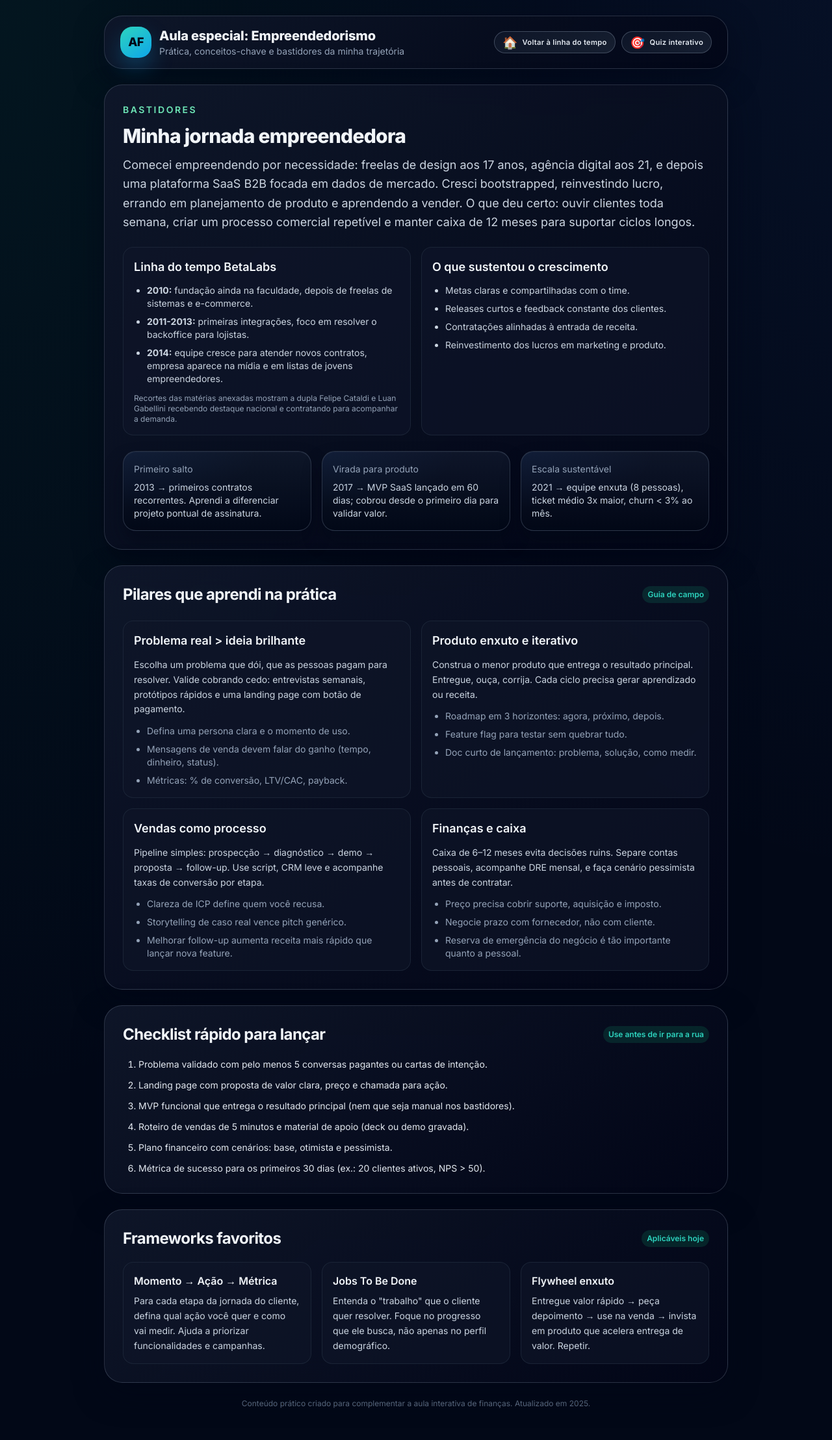
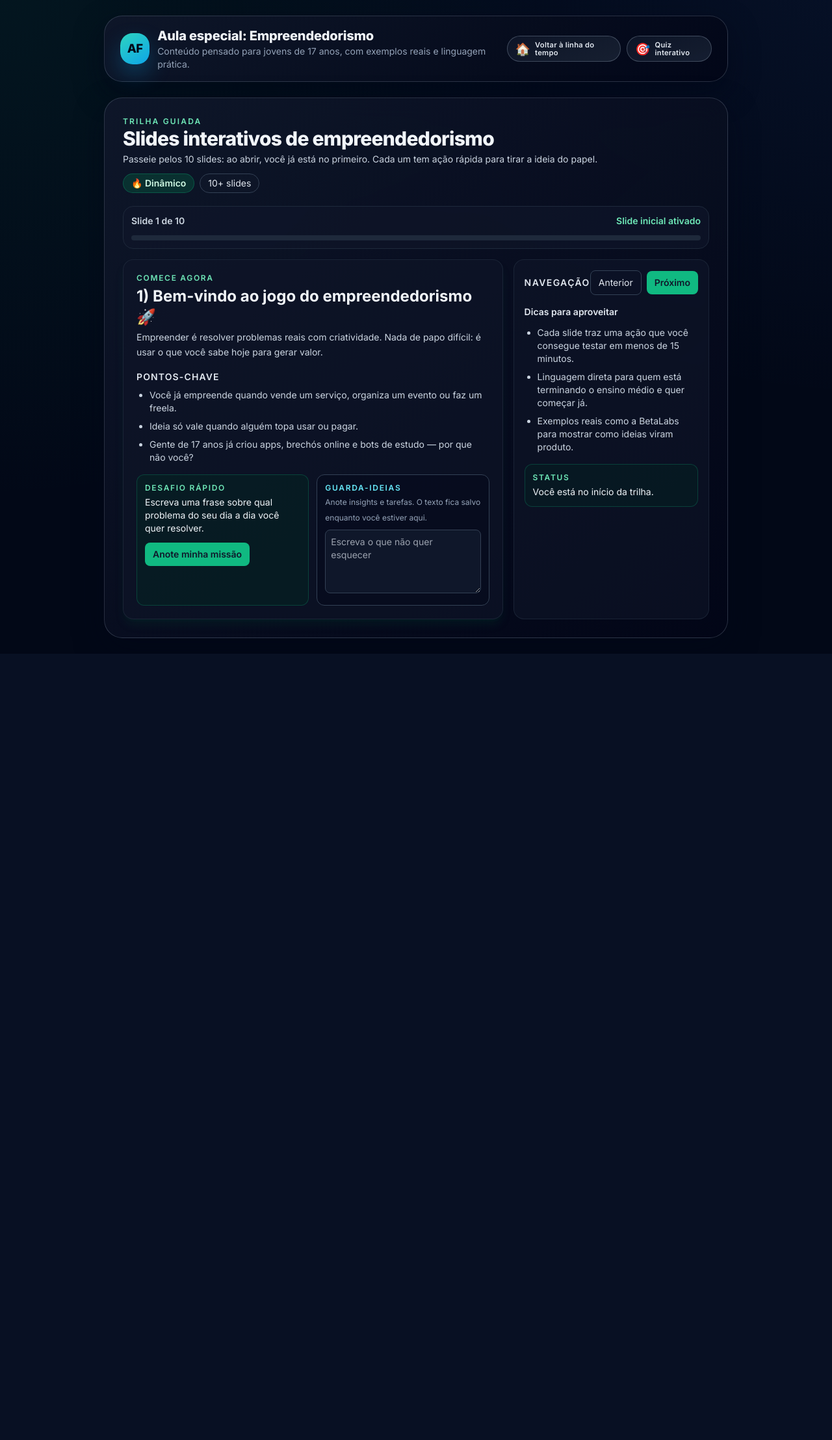
Before and after one commit to gabellini/financas, a PHP site: page /empreendedorismo.php in a window 1280 px wide. Shown: the whole page at 65% size. After the commit the page ends 1006 px from the top, so only its background shows below. Run offline with PHP 8.4, Linux system fonts and the light colour scheme; some libraries are stand-ins or nearby versions.

Commit message:
Create interactive entrepreneurship slides

```diff
--- a/empreendedorismo.php
+++ b/empreendedorismo.php
@@ -17,7 +17,7 @@
         <div class="header-brand__badge">AF</div>
         <div class="min-w-0">
           <h1 class="header-title text-lg sm:text-xl font-extrabold text-slate-100">Aula especial: Empreendedorismo</h1>
-          <p class="header-subtitle text-xs sm:text-sm text-slate-400">Prática, conceitos-chave e bastidores da minha trajetória</p>
+          <p class="header-subtitle text-xs sm:text-sm text-slate-400">Conteúdo pensado para jovens de 17 anos, com exemplos reais e linguagem prática.</p>
         </div>
       </div>
       <nav class="header-controls" aria-label="Navegação secundária">
@@ -36,134 +36,274 @@
       </nav>
     </header>
 
-    <section class="glass-panel p-5 lg:p-7 space-y-6">
-      <div class="flex flex-col gap-3">
-        <p class="text-sm text-emerald-300 font-semibold uppercase tracking-[0.18em]">Bastidores</p>
-        <h2 class="text-3xl font-black tracking-tight">Minha jornada empreendedora</h2>
-        <p class="text-slate-300 text-lg leading-relaxed">Comecei empreendendo por necessidade: freelas de design aos 17 anos, agência digital aos 21, e depois uma plataforma SaaS B2B focada em dados de mercado. Cresci bootstrapped, reinvestindo lucro, errando em planejamento de produto e aprendendo a vender. O que deu certo: ouvir clientes toda semana, criar um processo comercial repetível e manter caixa de 12 meses para suportar ciclos longos.</p>
-      </div>
-
-      <div class="grid grid-cols-1 md:grid-cols-2 gap-4">
-        <div class="p-4 border border-slate-800/80 rounded-2xl bg-slate-900/60 space-y-3">
-          <h3 class="font-semibold text-lg">Linha do tempo BetaLabs</h3>
-          <ul class="list-disc ml-5 text-sm text-slate-300 space-y-2">
-            <li><strong>2010:</strong> fundação ainda na faculdade, depois de freelas de sistemas e e-commerce.</li>
-            <li><strong>2011-2013:</strong> primeiras integrações, foco em resolver o backoffice para lojistas.</li>
-            <li><strong>2014:</strong> equipe cresce para atender novos contratos, empresa aparece na mídia e em listas de jovens empreendedores.</li>
-          </ul>
-          <p class="text-xs text-slate-400">Recortes das matérias anexadas mostram a dupla Felipe Cataldi e Luan Gabellini recebendo destaque nacional e contratando para acompanhar a demanda.</p>
+    <section class="glass-panel p-5 lg:p-7 space-y-5">
+      <div class="flex flex-wrap gap-3 items-center justify-between">
+        <div>
+          <p class="text-xs uppercase tracking-[0.18em] text-emerald-300 font-semibold">Trilha guiada</p>
+          <h2 class="text-3xl font-black tracking-tight">Slides interativos de empreendedorismo</h2>
+          <p class="text-slate-300 text-sm mt-1">Passeie pelos 10 slides: ao abrir, você já está no primeiro. Cada um tem ação rápida para tirar a ideia do papel.</p>
         </div>
-        <div class="p-4 border border-slate-800/80 rounded-2xl bg-slate-900/60 space-y-3">
-          <h3 class="font-semibold text-lg">O que sustentou o crescimento</h3>
-          <ul class="list-disc ml-5 text-sm text-slate-300 space-y-2">
-            <li>Metas claras e compartilhadas com o time.</li>
-            <li>Releases curtos e feedback constante dos clientes.</li>
-            <li>Contratações alinhadas à entrada de receita.</li>
-            <li>Reinvestimento dos lucros em marketing e produto.</li>
-          </ul>
+        <div class="flex items-center gap-2 text-sm text-slate-400">
+          <span class="inline-flex items-center gap-1 px-3 py-1 rounded-full bg-emerald-900/50 border border-emerald-500/30 text-emerald-100 font-semibold">🔥 Dinâmico</span>
+          <span class="inline-flex items-center gap-1 px-3 py-1 rounded-full bg-slate-900/70 border border-slate-700 text-slate-200">10+ slides</span>
         </div>
       </div>
 
-      <div class="grid grid-cols-1 md:grid-cols-3 gap-4">
-        <div class="metric-card p-4 space-y-2">
-          <div class="kpi">Primeiro salto</div>
-          <p class="text-slate-300 text-sm">2013 → primeiros contratos recorrentes. Aprendi a diferenciar projeto pontual de assinatura.</p>
+      <div class="space-y-4">
+        <div class="w-full bg-slate-900/60 border border-slate-800 rounded-2xl p-3">
+          <div class="flex items-center justify-between text-sm text-slate-300">
+            <span id="slideLabel" class="font-semibold">Slide 1 de 10</span>
+            <span id="slideMood" class="text-emerald-300 font-semibold">Começando agora</span>
+          </div>
+          <div class="mt-3 h-2 bg-slate-800 rounded-full overflow-hidden">
+            <div id="slideProgress" class="h-full bg-gradient-to-r from-emerald-400 to-cyan-400 rounded-full transition-all duration-500" style="width: 0%;"></div>
+          </div>
         </div>
-        <div class="metric-card p-4 space-y-2">
-          <div class="kpi">Virada para produto</div>
-          <p class="text-slate-300 text-sm">2017 → MVP SaaS lançado em 60 dias; cobrou desde o primeiro dia para validar valor.</p>
-        </div>
-        <div class="metric-card p-4 space-y-2">
-          <div class="kpi">Escala sustentável</div>
-          <p class="text-slate-300 text-sm">2021 → equipe enxuta (8 pessoas), ticket médio 3x maior, churn &lt; 3% ao mês.</p>
+
+        <div class="grid grid-cols-1 lg:grid-cols-[2fr_1fr] gap-4">
+          <article class="p-5 border border-slate-800/80 rounded-2xl bg-slate-900/60 space-y-4 shadow-lg shadow-emerald-900/20">
+            <header class="space-y-1">
+              <p id="slideTag" class="text-xs uppercase tracking-[0.14em] text-emerald-300 font-semibold">Ação</p>
+              <h3 id="slideTitle" class="text-2xl font-bold">Título do slide</h3>
+              <p id="slideSummary" class="text-slate-300 text-sm leading-relaxed">Resumo do slide aparece aqui.</p>
+            </header>
+            <div>
+              <h4 class="text-sm font-semibold text-slate-200 uppercase tracking-[0.08em]">Pontos-chave</h4>
+              <ul id="slideBullets" class="mt-2 space-y-2 list-disc ml-5 text-slate-300 text-sm"></ul>
+            </div>
+            <div class="grid grid-cols-1 sm:grid-cols-2 gap-3">
+              <div class="p-3 rounded-xl border border-emerald-500/25 bg-emerald-950/40">
+                <div class="text-xs uppercase tracking-[0.14em] text-emerald-300 font-semibold">Desafio rápido</div>
+                <p id="slideAction" class="text-sm text-slate-100 mt-1">Ação prática do slide.</p>
+                <button id="actionButton" class="mt-3 inline-flex items-center gap-2 px-3 py-2 rounded-lg bg-emerald-500 text-slate-900 font-semibold text-sm hover:bg-emerald-400 transition">Marcar como concluído</button>
+              </div>
+              <div class="p-3 rounded-xl border border-slate-700 bg-slate-950/40 space-y-2">
+                <div class="text-xs uppercase tracking-[0.14em] text-cyan-300 font-semibold">Guarda-ideias</div>
+                <label for="anotacoes" class="text-xs text-slate-400">Anote insights e tarefas. O texto fica salvo enquanto você estiver aqui.</label>
+                <textarea id="anotacoes" class="w-full mt-1 rounded-lg bg-slate-900 border border-slate-700 text-slate-100 text-sm p-2 focus:outline-none focus:ring-2 focus:ring-emerald-500" rows="4" placeholder="Escreva o que não quer esquecer"></textarea>
+              </div>
+            </div>
+          </article>
+
+          <aside class="p-4 border border-slate-800/80 rounded-2xl bg-slate-900/60 space-y-4">
+            <div class="flex items-center justify-between">
+              <h4 class="text-sm font-semibold uppercase tracking-[0.1em] text-slate-200">Navegação</h4>
+              <div class="flex items-center gap-2">
+                <button id="prevSlide" class="px-3 py-2 rounded-lg border border-slate-700 text-slate-200 hover:border-emerald-400 hover:text-emerald-100 transition text-sm">Anterior</button>
+                <button id="nextSlide" class="px-3 py-2 rounded-lg bg-emerald-500 text-slate-900 font-semibold text-sm hover:bg-emerald-400 transition">Próximo</button>
+              </div>
+            </div>
+            <div class="space-y-3 text-sm text-slate-300">
+              <p class="text-slate-200 font-semibold">Dicas para aproveitar</p>
+              <ul class="list-disc ml-5 space-y-2">
+                <li>Cada slide traz uma ação que você consegue testar em menos de 15 minutos.</li>
+                <li>Linguagem direta para quem está terminando o ensino médio e quer começar já.</li>
+                <li>Exemplos reais como a BetaLabs para mostrar como ideias viram produto.</li>
+              </ul>
+            </div>
+            <div class="p-3 rounded-xl border border-emerald-500/25 bg-emerald-950/30">
+              <p class="text-xs uppercase tracking-[0.14em] text-emerald-300 font-semibold">Status</p>
+              <p id="statusInfo" class="text-sm text-slate-100 mt-1">Você está no início da trilha.</p>
+            </div>
+          </aside>
         </div>
       </div>
     </section>
+  </div>
 
-    <section class="glass-panel p-5 lg:p-7 space-y-6">
-      <div class="flex items-center justify-between flex-wrap gap-2">
-        <h2 class="text-2xl font-bold tracking-tight">Pilares que aprendi na prática</h2>
-        <span class="tag">Guia de campo</span>
-      </div>
-      <div class="grid grid-cols-1 md:grid-cols-2 gap-4">
-        <article class="p-4 border border-slate-800/80 rounded-2xl bg-slate-900/60 space-y-3">
-          <h3 class="font-semibold text-lg">Problema real &gt; ideia brilhante</h3>
-          <p class="text-sm text-slate-300 leading-relaxed">Escolha um problema que dói, que as pessoas pagam para resolver. Valide cobrando cedo: entrevistas semanais, protótipos rápidos e uma landing page com botão de pagamento.</p>
-          <ul class="list-disc ml-5 text-sm text-slate-400 space-y-2">
-            <li>Defina uma persona clara e o momento de uso.</li>
-            <li>Mensagens de venda devem falar do ganho (tempo, dinheiro, status).</li>
-            <li>Métricas: % de conversão, LTV/CAC, payback.</li>
-          </ul>
-        </article>
-        <article class="p-4 border border-slate-800/80 rounded-2xl bg-slate-900/60 space-y-3">
-          <h3 class="font-semibold text-lg">Produto enxuto e iterativo</h3>
-          <p class="text-sm text-slate-300 leading-relaxed">Construa o menor produto que entrega o resultado principal. Entregue, ouça, corrija. Cada ciclo precisa gerar aprendizado ou receita.</p>
-          <ul class="list-disc ml-5 text-sm text-slate-400 space-y-2">
-            <li>Roadmap em 3 horizontes: agora, próximo, depois.</li>
-            <li>Feature flag para testar sem quebrar tudo.</li>
-            <li>Doc curto de lançamento: problema, solução, como medir.</li>
-          </ul>
-        </article>
-        <article class="p-4 border border-slate-800/80 rounded-2xl bg-slate-900/60 space-y-3">
-          <h3 class="font-semibold text-lg">Vendas como processo</h3>
-          <p class="text-sm text-slate-300 leading-relaxed">Pipeline simples: prospecção → diagnóstico → demo → proposta → follow-up. Use script, CRM leve e acompanhe taxas de conversão por etapa.</p>
-          <ul class="list-disc ml-5 text-sm text-slate-400 space-y-2">
-            <li>Clareza de ICP define quem você recusa.</li>
-            <li>Storytelling de caso real vence pitch genérico.</li>
-            <li>Melhorar follow-up aumenta receita mais rápido que lançar nova feature.</li>
-          </ul>
-        </article>
-        <article class="p-4 border border-slate-800/80 rounded-2xl bg-slate-900/60 space-y-3">
-          <h3 class="font-semibold text-lg">Finanças e caixa</h3>
-          <p class="text-sm text-slate-300 leading-relaxed">Caixa de 6–12 meses evita decisões ruins. Separe contas pessoais, acompanhe DRE mensal, e faça cenário pessimista antes de contratar.</p>
-          <ul class="list-disc ml-5 text-sm text-slate-400 space-y-2">
-            <li>Preço precisa cobrir suporte, aquisição e imposto.</li>
-            <li>Negocie prazo com fornecedor, não com cliente.</li>
-            <li>Reserva de emergência do negócio é tão importante quanto a pessoal.</li>
-          </ul>
-        </article>
-      </div>
-    </section>
+  <script>
+    const slides = [
+      {
+        titulo: '1) Bem-vindo ao jogo do empreendedorismo 🚀',
+        resumo: 'Empreender é resolver problemas reais com criatividade. Nada de papo difícil: é usar o que você sabe hoje para gerar valor.',
+        tag: 'Comece agora',
+        humor: 'Slide inicial ativado',
+        bullets: [
+          'Você já empreende quando vende um serviço, organiza um evento ou faz um freela.',
+          'Ideia só vale quando alguém topa usar ou pagar.',
+          'Gente de 17 anos já criou apps, brechós online e bots de estudo — por que não você?'
+        ],
+        acao: 'Escreva uma frase sobre qual problema do seu dia a dia você quer resolver.',
+        botao: 'Anote minha missão'
+      },
+      {
+        titulo: '2) Problema real > ideia brilhante 🔍',
+        resumo: 'Foque numa dor concreta de pessoas reais. Quanto mais específica, mais fácil testar.',
+        tag: 'Foco na dor',
+        humor: 'Detectando problemas',
+        bullets: [
+          'Procure o que irrita amigos: filas, burocracia, falta de grana, falta de tempo.',
+          'Pergunte: a pessoa pagaria por isso ou trocaria algo para resolver? ',
+          'Teste no colégio, no bairro ou online: feedback rápido é ouro.'
+        ],
+        acao: 'Liste 3 dores reais de colegas e escolha a mais urgente.',
+        botao: 'Escolher a dor principal'
+      },
+      {
+        titulo: '3) Exemplo BetaLabs: da dupla ao SaaS ⚡',
+        resumo: 'A BetaLabs começou com dois amigos resolvendo o caos das lojas virtuais e virou uma plataforma com time e clientes recorrentes.',
+        tag: 'Caso real',
+        humor: 'História inspiradora',
+        bullets: [
+          'Primeiros projetos: freelas para e-commerces pequenos.',
+          'Virada: perceberam que todas as lojas sofriam com o backoffice → criaram um sistema.',
+          'Crescimento: entregas rápidas, ouvir clientes toda semana e cobrar desde o MVP.'
+        ],
+        acao: 'Anote qual parte dessa história você copiaria no seu projeto.',
+        botao: 'Registrar inspiração'
+      },
+      {
+        titulo: '4) MVP relâmpago ⚙️',
+        resumo: 'Construa o mínimo que entrega resultado. Pode ser formulário, vídeo-demo ou planilha com automação.',
+        tag: 'Mão na massa',
+        humor: 'Prototipando',
+        bullets: [
+          'Defina o resultado: o que a pessoa consegue depois de usar seu MVP?',
+          'Monte em 7 dias: vale usar ferramentas no-code, templates e ajuda de IA.',
+          'Cobre algo simbólico (R$ 10) para validar que as pessoas enxergam valor.'
+        ],
+        acao: 'Escreva qual entrega você consegue colocar no ar esta semana.',
+        botao: 'Planejar o MVP'
+      },
+      {
+        titulo: '5) Teste com gente de verdade 🗣️',
+        resumo: 'Mostre o MVP para 5 pessoas, peça opinião sincera e ajuste sem apego.',
+        tag: 'Feedback rápido',
+        humor: 'Hora do teste',
+        bullets: [
+          'Faça perguntas curtas: o que foi confuso? o que fariam diferente?',
+          'Grave as respostas (com permissão) para não esquecer detalhes.',
+          'Atualize o MVP no mesmo dia: velocidade impressiona.'
+        ],
+        acao: 'Convide 2 colegas hoje para testar e marcar horário.',
+        botao: 'Agendar testes'
+      },
+      {
+        titulo: '6) Dinheiro sem medo 💰',
+        resumo: 'Preço é teste, não sentença. Comece simples e transparente.',
+        tag: 'Modelo de grana',
+        humor: 'Contas claras',
+        bullets: [
+          'Cobre pelo resultado, não pelas horas.',
+          'Separe o dinheiro do negócio do seu dinheiro pessoal.',
+          'Regra prática: se o cliente economiza R$ 100, cobrar R$ 20 pode fazer sentido.'
+        ],
+        acao: 'Defina um preço inicial e quanto precisa vender para cobrir custos básicos.',
+        botao: 'Calcular preço'
+      },
+      {
+        titulo: '7) Marca e rede social que convertem 📣',
+        resumo: 'Use o que você já domina: stories, TikTok, Discord. Conte a história do problema e do progresso.',
+        tag: 'Comunicação',
+        humor: 'Vibe criativa',
+        bullets: [
+          'Poste bastidores: como você está construindo e o que já aprendeu.',
+          'Mostre provas: prints de feedback, antes/depois, números simples.',
+          'Chamada clara: link para teste, direct ou lista de espera.'
+        ],
+        acao: 'Grave um vídeo de 30s explicando a dor que você resolve.',
+        botao: 'Gravar agora'
+      },
+      {
+        titulo: '8) Produto que melhora sempre 🔁',
+        resumo: 'Itere: lançar, ouvir, ajustar. Pequenas melhorias semanais vencem grandes planos parados.',
+        tag: 'Iteração',
+        humor: 'Evoluindo',
+        bullets: [
+          'Escolha 1 métrica para acompanhar toda semana (ex.: número de testers ativos).',
+          'Crie um quadro simples: ideias → em teste → aprovado → descartado.',
+          'Libere versões curtas, peça review e publique o que mudou.'
+        ],
+        acao: 'Defina qual métrica vai olhar toda sexta e escreva a meta.',
+        botao: 'Fixar métrica'
+      },
+      {
+        titulo: '9) Time e colaboração 🤝',
+        resumo: 'Parceria certa acelera tudo. Combine expectativas e responsabilidades.',
+        tag: 'Gente boa',
+        humor: 'Jogo em equipe',
+        bullets: [
+          'Convide quem complementa você: design, código, venda ou organização.',
+          'Acordo simples: quem faz o quê, horário de check-in e como dividir grana.',
+          'Feedback honesto semanal: o que manter, melhorar e eliminar.'
+        ],
+        acao: 'Liste 2 pessoas que poderiam colaborar e como elas ajudariam.',
+        botao: 'Montar squad'
+      },
+      {
+        titulo: '10) Plano 30-60-90 e próximos passos 🏁',
+        resumo: 'Transforme vontade em calendário. Marque datas curtas para não perder ritmo.',
+        tag: 'Ritmo',
+        humor: 'Checklist final',
+        bullets: [
+          '30 dias: validar problema e ter um MVP testado por 10 pessoas.',
+          '60 dias: cobrar pelo menos um cliente ou carta de intenção assinada.',
+          '90 dias: rotina semanal de produto, marketing e caixa.'
+        ],
+        acao: 'Escreva o próximo passo para as próximas 24h e compartilhe com alguém.',
+        botao: 'Salvar próximo passo'
+      }
+    ];
 
-    <section class="glass-panel p-5 lg:p-7 space-y-5">
-      <div class="flex items-center justify-between flex-wrap gap-2">
-        <h2 class="text-2xl font-bold tracking-tight">Checklist rápido para lançar</h2>
-        <span class="tag">Use antes de ir para a rua</span>
-      </div>
-      <ol class="list-decimal ml-6 space-y-3 text-sm text-slate-200">
-        <li>Problema validado com pelo menos 5 conversas pagantes ou cartas de intenção.</li>
-        <li>Landing page com proposta de valor clara, preço e chamada para ação.</li>
-        <li>MVP funcional que entrega o resultado principal (nem que seja manual nos bastidores).</li>
-        <li>Roteiro de vendas de 5 minutos e material de apoio (deck ou demo gravada).</li>
-        <li>Plano financeiro com cenários: base, otimista e pessimista.</li>
-        <li>Métrica de sucesso para os primeiros 30 dias (ex.: 20 clientes ativos, NPS &gt; 50).</li>
-      </ol>
-    </section>
+    const slideTitle = document.getElementById('slideTitle');
+    const slideSummary = document.getElementById('slideSummary');
+    const slideBullets = document.getElementById('slideBullets');
+    const slideLabel = document.getElementById('slideLabel');
+    const slideProgress = document.getElementById('slideProgress');
+    const slideTag = document.getElementById('slideTag');
+    const slideAction = document.getElementById('slideAction');
+    const slideMood = document.getElementById('slideMood');
+    const statusInfo = document.getElementById('statusInfo');
+    const actionButton = document.getElementById('actionButton');
+    const prevSlide = document.getElementById('prevSlide');
+    const nextSlide = document.getElementById('nextSlide');
+    const anotacoes = document.getElementById('anotacoes');
 
-    <section class="glass-panel p-5 lg:p-7 space-y-5">
-      <div class="flex items-center justify-between flex-wrap gap-3">
-        <h2 class="text-2xl font-bold tracking-tight">Frameworks favoritos</h2>
-        <span class="tag">Aplicáveis hoje</span>
-      </div>
-      <div class="grid grid-cols-1 md:grid-cols-3 gap-4">
-        <div class="p-4 border border-slate-800/80 rounded-2xl bg-slate-900/60 space-y-2">
-          <h3 class="font-semibold">Momento → Ação → Métrica</h3>
-          <p class="text-sm text-slate-300 leading-relaxed">Para cada etapa da jornada do cliente, defina qual ação você quer e como vai medir. Ajuda a priorizar funcionalidades e campanhas.</p>
-        </div>
-        <div class="p-4 border border-slate-800/80 rounded-2xl bg-slate-900/60 space-y-2">
-          <h3 class="font-semibold">Jobs To Be Done</h3>
-          <p class="text-sm text-slate-300 leading-relaxed">Entenda o "trabalho" que o cliente quer resolver. Foque no progresso que ele busca, não apenas no perfil demográfico.</p>
-        </div>
-        <div class="p-4 border border-slate-800/80 rounded-2xl bg-slate-900/60 space-y-2">
-          <h3 class="font-semibold">Flywheel enxuto</h3>
-          <p class="text-sm text-slate-300 leading-relaxed">Entregue valor rápido → peça depoimento → use na venda → invista em produto que acelera entrega de valor. Repetir.</p>
-        </div>
-      </div>
-    </section>
+    let current = 0;
 
-    <footer class="text-xs text-slate-500 pb-6 text-center">
-      <p>Conteúdo prático criado para complementar a aula interativa de finanças. Atualizado em 2025.</p>
-    </footer>
-  </div>
+    const saveNotes = () => localStorage.setItem('empreendedorismo-notes', anotacoes.value);
+    const loadNotes = () => {
+      const saved = localStorage.getItem('empreendedorismo-notes');
+      if (saved) anotacoes.value = saved;
+    };
+
+    const renderSlide = (index) => {
+      current = Math.max(0, Math.min(index, slides.length - 1));
+      const slide = slides[current];
+      slideTitle.textContent = slide.titulo;
+      slideSummary.textContent = slide.resumo;
+      slideTag.textContent = slide.tag;
+      slideAction.textContent = slide.acao;
+      slideMood.textContent = slide.humor;
+      slideBullets.innerHTML = '';
+      slide.bullets.forEach((item) => {
+        const li = document.createElement('li');
+        li.textContent = item;
+        slideBullets.appendChild(li);
+      });
+      slideLabel.textContent = `Slide ${current + 1} de ${slides.length}`;
+      const pct = (current / (slides.length - 1)) * 100;
+      slideProgress.style.width = `${pct}%`;
+      statusInfo.textContent = current === 0 ? 'Você está no início da trilha.' : current + 1 === slides.length ? 'Último slide: hora de executar!' : 'Continue avançando, cada slide é um passo.';
+      actionButton.textContent = slide.botao;
+      actionButton.dataset.done = 'false';
+      actionButton.classList.remove('bg-emerald-700');
+      actionButton.classList.add('bg-emerald-500');
+    };
+
+    actionButton.addEventListener('click', () => {
+      const done = actionButton.dataset.done === 'true';
+      actionButton.dataset.done = (!done).toString();
+      actionButton.textContent = done ? slides[current].botao : 'Concluído! ✅';
+      actionButton.classList.toggle('bg-emerald-700');
+    });
+
+    prevSlide.addEventListener('click', () => renderSlide(current - 1));
+    nextSlide.addEventListener('click', () => renderSlide(current + 1));
+    anotacoes.addEventListener('input', saveNotes);
+
+    loadNotes();
+    renderSlide(0);
+  </script>
 </body>
 </html>
```
